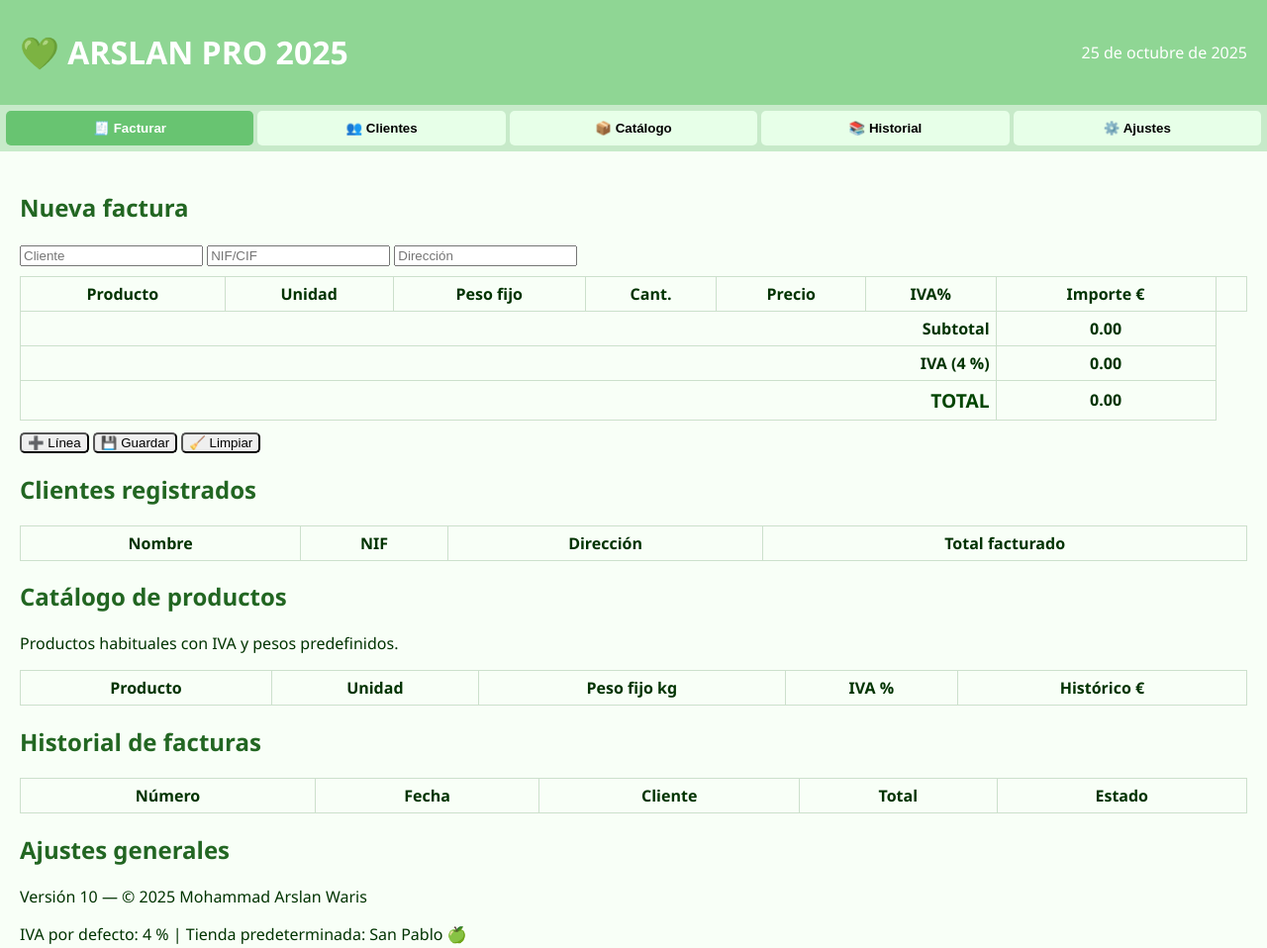
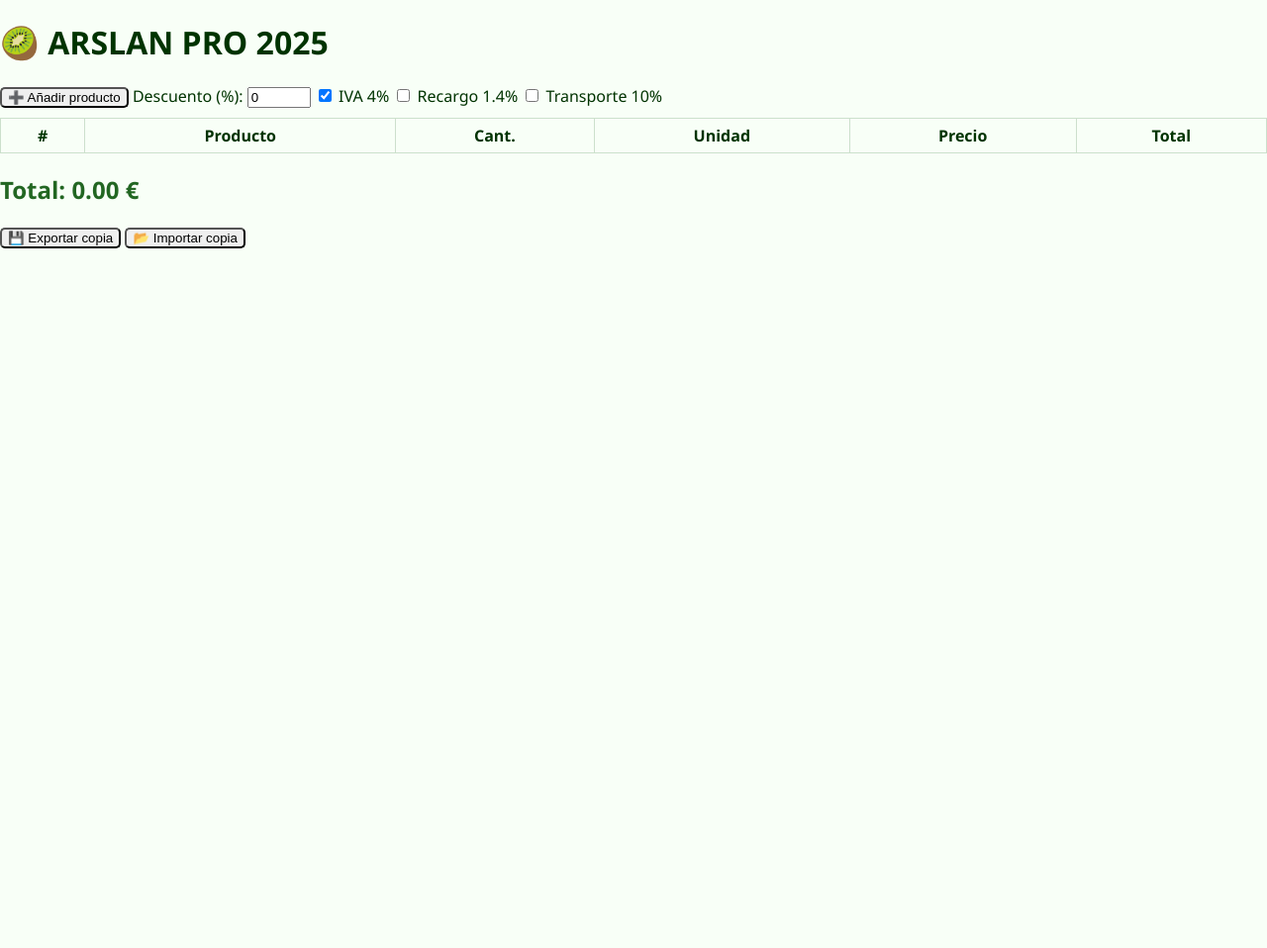
Before and after one commit to shaniwaris80-crypto/ARSLAN_PRO_2025, a plain HTML site: page index.html in a window 1280 px wide. Shown: the whole page at 99% size. After the commit the page ends 800 px from the top, so only its background shows below. Drawn offline with Linux system fonts and the light colour scheme.

Commit message:
Funciones avanzadas: IVA, recargo, transporte, descuento, backup

```diff
--- a/index.html
+++ b/index.html
@@ -1,91 +1,35 @@
 <!DOCTYPE html>
 <html lang="es">
 <head>
-  <meta charset="UTF-8" />
-  <meta name="viewport" content="width=device-width, initial-scale=1.0" />
-  <title>ARSLAN PRO 2025 — Gestión y Facturación</title>
-  <link rel="stylesheet" href="assets/style.css" />
-  <script defer src="scripts/main.js"></script>
+<meta charset="UTF-8">
+<title>🥝 ARSLAN PRO 2025</title>
+<link rel="stylesheet" href="assets/style.css">
 </head>
 <body>
-  <header class="topbar">
-    <h1>💚 ARSLAN PRO 2025</h1>
-    <span id="fecha"></span>
-  </header>
+<h1>🥝 ARSLAN PRO 2025</h1>
+<section>
+  <button id="btn-add">➕ Añadir producto</button>
+  <label>Descuento (%): <input id="desc" type="number" value="0" min="0" max="100"></label>
+  <label><input id="iva" type="checkbox" checked> IVA 4%</label>
+  <label><input id="recargo" type="checkbox"> Recargo 1.4%</label>
+  <label><input id="transporte" type="checkbox"> Transporte 10%</label>
+</section>
 
-  <nav class="menu">
-    <button data-tab="facturar" class="active">🧾 Facturar</button>
-    <button data-tab="clientes">👥 Clientes</button>
-    <button data-tab="catalogo">📦 Catálogo</button>
-    <button data-tab="facturas">📚 Historial</button>
-    <button data-tab="ajustes">⚙️ Ajustes</button>
-  </nav>
+<table border="1" width="100%">
+  <thead><tr><th>#</th><th>Producto</th><th>Cant.</th><th>Unidad</th><th>Precio</th><th>Total</th></tr></thead>
+  <tbody id="output"></tbody>
+</table>
 
-  <main>
-    <section id="facturar" class="tab active">
-      <h2>Nueva factura</h2>
-      <div class="row">
-        <input id="cliente" placeholder="Cliente" />
-        <input id="nif" placeholder="NIF/CIF" />
-        <input id="direccion" placeholder="Dirección" />
-      </div>
-      <table id="tabla">
-        <thead>
-          <tr>
-            <th>Producto</th>
-            <th>Unidad</th>
-            <th>Peso fijo</th>
-            <th>Cant.</th>
-            <th>Precio</th>
-            <th>IVA%</th>
-            <th>Importe €</th>
-            <th></th>
-          </tr>
-        </thead>
-        <tbody id="lineas"></tbody>
-        <tfoot>
-          <tr><td colspan="6" class="right">Subtotal</td><td id="subtotal">0.00</td></tr>
-          <tr><td colspan="6" class="right">IVA (4 %)</td><td id="iva">0.00</td></tr>
-          <tr><td colspan="6" class="right grand">TOTAL</td><td id="total">0.00</td></tr>
-        </tfoot>
-      </table>
-      <div class="buttons">
-        <button id="agregar">➕ Línea</button>
-        <button id="guardar">💾 Guardar</button>
-        <button id="limpiar">🧹 Limpiar</button>
-      </div>
-    </section>
+<h2>Total: <span id="total">0.00 €</span></h2>
 
-    <section id="clientes" class="tab">
-      <h2>Clientes registrados</h2>
-      <table id="tabla-clientes">
-        <thead><tr><th>Nombre</th><th>NIF</th><th>Dirección</th><th>Total facturado</th></tr></thead>
-        <tbody></tbody>
-      </table>
-    </section>
+<section>
+  <button id="bk-export">💾 Exportar copia</button>
+  <button id="bk-import">📂 Importar copia</button>
+  <input type="file" id="bk-file" hidden>
+</section>
 
-    <section id="catalogo" class="tab">
-      <h2>Catálogo de productos</h2>
-      <p>Productos habituales con IVA y pesos predefinidos.</p>
-      <table id="tabla-catalogo">
-        <thead><tr><th>Producto</th><th>Unidad</th><th>Peso fijo kg</th><th>IVA %</th><th>Histórico €</th></tr></thead>
-        <tbody></tbody>
-      </table>
-    </section>
-
-    <section id="facturas" class="tab">
-      <h2>Historial de facturas</h2>
-      <table id="tabla-facturas">
-        <thead><tr><th>Número</th><th>Fecha</th><th>Cliente</th><th>Total</th><th>Estado</th></tr></thead>
-        <tbody></tbody>
-      </table>
-    </section>
-
-    <section id="ajustes" class="tab">
-      <h2>Ajustes generales</h2>
-      <p>Versión 10 — © 2025 Mohammad Arslan Waris</p>
-      <p>IVA por defecto: 4 %  |  Tienda predeterminada: San Pablo 🍏</p>
-    </section>
-  </main>
+<script src="scripts/catalogo.js"></script>
+<script src="scripts/clientes.js"></script>
+<script src="scripts/main.js"></script>
 </body>
 </html>
--- a/scripts/main.js
+++ b/scripts/main.js
@@ -1,59 +1,101 @@
+// --- ARSLAN PRO 2025 — Módulo principal de facturación avanzada ---
+
 document.addEventListener("DOMContentLoaded", () => {
-  document.querySelectorAll(".menu button").forEach(btn => {
-    btn.addEventListener("click", () => {
-      document.querySelectorAll(".menu button").forEach(b => b.classList.remove("active"));
-      document.querySelectorAll("section.tab").forEach(t => t.classList.remove("active"));
-      btn.classList.add("active");
-      document.getElementById(btn.dataset.tab).classList.add("active");
-    });
+  const out = document.getElementById("output");
+  const addBtn = document.getElementById("btn-add");
+  const totalSpan = document.getElementById("total");
+  const descInput = document.getElementById("desc");
+  const ivaCheck = document.getElementById("iva");
+  const recargoCheck = document.getElementById("recargo");
+  const transpCheck = document.getElementById("transporte");
+
+  let FACTURA = [];
+
+  // === Helpers ===
+  const save = (k, v) => localStorage.setItem(k, JSON.stringify(v));
+  const load = (k) => JSON.parse(localStorage.getItem(k) || "[]");
+
+  // === Cargar datos iniciales ===
+  let CATALOGO = load("catalogo");
+  let CLIENTES = load("clientes");
+
+  // === Añadir producto ===
+  addBtn.addEventListener("click", () => {
+    const name = prompt("Producto:");
+    if (!name) return;
+    const base = CATALOGO.find(p => p.name.includes(name.toUpperCase())) || {};
+    const qty = parseFloat(prompt("Cantidad:", 1)) || 1;
+    const precio = parseFloat(prompt("Precio €/unidad:", base.precio || 0)) || 0;
+    const iva = base.iva || 4;
+    const unit = base.unit || "kg";
+
+    FACTURA.push({ name, qty, precio, iva, unit });
+    render();
   });
 
-  const fecha = new Date();
-  document.getElementById("fecha").textContent =
-    fecha.toLocaleDateString("es-ES", { day: "2-digit", month: "long", year: "numeric" });
+  // === Renderizar factura ===
+  function render() {
+    out.innerHTML = "";
+    let subtotal = 0;
+    FACTURA.forEach((p, i) => {
+      const lineTotal = p.qty * p.precio;
+      subtotal += lineTotal;
+      const tr = document.createElement("tr");
+      tr.innerHTML = `
+        <td>${i + 1}</td>
+        <td>${p.name}</td>
+        <td>${p.qty}</td>
+        <td>${p.unit}</td>
+        <td>${p.precio.toFixed(2)} €</td>
+        <td>${(p.qty * p.precio).toFixed(2)} €</td>`;
+      out.appendChild(tr);
+    });
 
-  const cuerpo = document.getElementById("lineas");
-  const subtotal = document.getElementById("subtotal");
-  const iva = document.getElementById("iva");
-  const total = document.getElementById("total");
+    let descuento = parseFloat(descInput.value) || 0;
+    let total = subtotal * (1 - descuento / 100);
 
-  function recalcular() {
-    let st = 0;
-    cuerpo.querySelectorAll("tr").forEach(tr => {
-      const cant = parseFloat(tr.querySelector(".cant").value) || 0;
-      const precio = parseFloat(tr.querySelector(".precio").value) || 0;
-      const imp = cant * precio;
-      tr.querySelector(".importe").textContent = imp.toFixed(2);
-      st += imp;
-    });
-    const ivaCalc = st * 0.04;
-    subtotal.textContent = st.toFixed(2);
-    iva.textContent = ivaCalc.toFixed(2);
-    total.textContent = (st + ivaCalc).toFixed(2);
+    // IVA + Recargo
+    if (ivaCheck.checked) total *= 1.04;
+    if (recargoCheck.checked) total *= 1.014;
+
+    // Transporte
+    if (transpCheck.checked) total *= 1.10;
+
+    totalSpan.textContent = total.toFixed(2) + " €";
   }
 
-  document.getElementById("agregar").addEventListener("click", () => {
-    const tr = document.createElement("tr");
-    tr.innerHTML = `
-      <td><input class="prod" placeholder="Producto"></td>
-      <td><select><option>kg</option><option>caja</option><option>ud</option></select></td>
-      <td><input class="peso" type="number" min="0" step="0.01" value="0"></td>
-      <td><input class="cant" type="number" min="0" step="1" value="0"></td>
-      <td><input class="precio" type="number" min="0" step="0.01" value="0"></td>
-      <td><input class="iva" type="number" min="0" max="21" step="1" value="4"></td>
-      <td class="importe">0.00</td>
-      <td><button class="del">❌</button></td>`;
-    cuerpo.appendChild(tr);
-    tr.querySelectorAll("input").forEach(i => i.addEventListener("input", recalcular));
-    tr.querySelector(".del").addEventListener("click", () => { tr.remove(); recalcular(); });
+  // === Controles ===
+  [descInput, ivaCheck, recargoCheck, transpCheck].forEach(el => {
+    el.addEventListener("input", render);
+    el.addEventListener("change", render);
   });
 
-  document.getElementById("limpiar").addEventListener("click", () => {
-    cuerpo.innerHTML = "";
-    recalcular();
+  // === Copia de seguridad ===
+  document.getElementById("bk-export").addEventListener("click", () => {
+    const payload = { facturas: load("facturas"), catalogo: CATALOGO, clientes: CLIENTES };
+    const a = document.createElement("a");
+    a.href = URL.createObjectURL(new Blob([JSON.stringify(payload, null, 2)], { type: "application/json" }));
+    a.download = `backup_ARSLANPRO_${new Date().toISOString().slice(0,10)}.json`;
+    a.click();
   });
 
-  document.getElementById("guardar").addEventListener("click", () => {
-    alert("✅ Factura guardada (modo demostración).");
+  document.getElementById("bk-import").addEventListener("click", () => {
+    document.getElementById("bk-file").click();
   });
+
+  document.getElementById("bk-file").addEventListener("change", async e => {
+    const f = e.target.files[0];
+    if (!f) return;
+    try {
+      const obj = JSON.parse(await f.text());
+      if (obj.facturas) save("facturas", obj.facturas);
+      if (obj.catalogo) save("catalogo", obj.catalogo);
+      if (obj.clientes) save("clientes", obj.clientes);
+      alert("✅ Copia restaurada correctamente.");
+    } catch {
+      alert("❌ Archivo inválido.");
+    }
+  });
+
+  render();
 });
```
